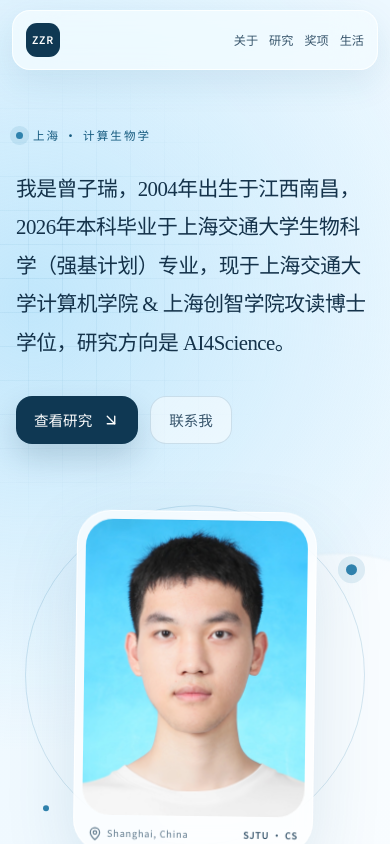
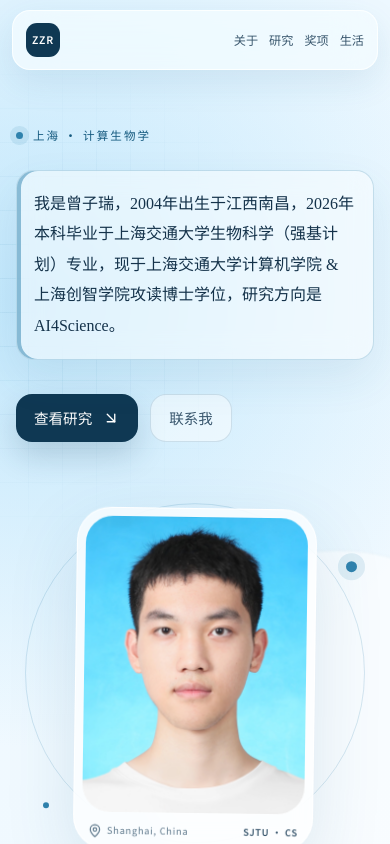
Before and after one commit to zzrddq123/zzrddq123.github.io, a React (Vite) app: page / in a window 390 px wide. Shown: the top 844 px of the page. Built offline with nearby package versions, Linux system fonts and the light colour scheme.

Commit message:
Z-12: 微调封面与页面文案

```diff
--- a/src/App.css
+++ b/src/App.css
@@ -182,14 +182,21 @@
 }
 
 .hero h1 {
+  position: relative;
   max-width: 700px;
   margin: 0;
+  padding: 24px 28px;
+  border: 1px solid rgba(47, 130, 173, 0.24);
+  border-radius: 22px;
   color: var(--ink);
+  background: rgba(255, 255, 255, 0.48);
+  box-shadow: 0 18px 44px rgba(35, 99, 135, 0.09), inset 4px 0 0 rgba(47, 130, 173, 0.5);
+  backdrop-filter: blur(12px);
   font-family: 'Noto Serif SC', 'Songti SC', serif;
-  font-size: clamp(1.45rem, 2.45vw, 2.05rem);
-  font-weight: 500;
-  letter-spacing: -0.025em;
-  line-height: 1.85;
+  font-size: clamp(1.05rem, 1.45vw, 1.25rem);
+  font-weight: 400;
+  letter-spacing: 0;
+  line-height: 1.95;
 }
 
 .hero-actions {
@@ -918,8 +925,9 @@
   }
 
   .hero h1 {
-    font-size: clamp(1.4rem, 4.5vw, 1.8rem);
-    line-height: 1.8;
+    padding: 22px;
+    font-size: clamp(1.05rem, 3.8vw, 1.18rem);
+    line-height: 1.9;
   }
 
   .hero-visual {
@@ -1023,8 +1031,10 @@
   }
 
   .hero h1 {
-    font-size: 1.3rem;
-    line-height: 1.85;
+    padding: 18px 17px;
+    border-radius: 18px;
+    font-size: 1rem;
+    line-height: 1.9;
   }
 
   .hero-actions {
--- a/src/App.tsx
+++ b/src/App.tsx
@@ -30,7 +30,8 @@ const RESEARCH_ITEMS: ResearchItem[] = [
   },
   {
     period: '2025.09 — 2026.06',
-    title: '毕业设计：灵长类基因组未命名基因的结构与功能预测',
+    type: '毕业设计',
+    title: '灵长类基因组未命名基因的结构与功能预测',
   },
 ];
 
@@ -262,12 +263,11 @@ function App() {
         </section>
 
         <section className="content-section section-container" id="awards" aria-labelledby="awards-title">
-          <div className="section-heading section-heading-row" data-reveal>
+          <div className="section-heading" data-reveal>
             <div>
               <p className="section-kicker">03 / HIGHLIGHTS</p>
               <h2 id="awards-title">所获奖项</h2>
             </div>
-            <p className="section-summary">程序设计、建模与围棋，让不同类型的训练彼此补充。</p>
           </div>
 
           <div className="awards-grid">
@@ -317,7 +317,7 @@ function App() {
           <div className="contact-card" data-reveal>
             <div>
               <p className="section-kicker section-kicker-light">05 / CONTACT</p>
-              <h2 id="contact-title">欢迎交流。</h2>
+              <h2 id="contact-title">欢迎交流~</h2>
             </div>
             <div className="contact-links">
               <a href="mailto:sjtu19979148823@sjtu.edu.cn">
```
